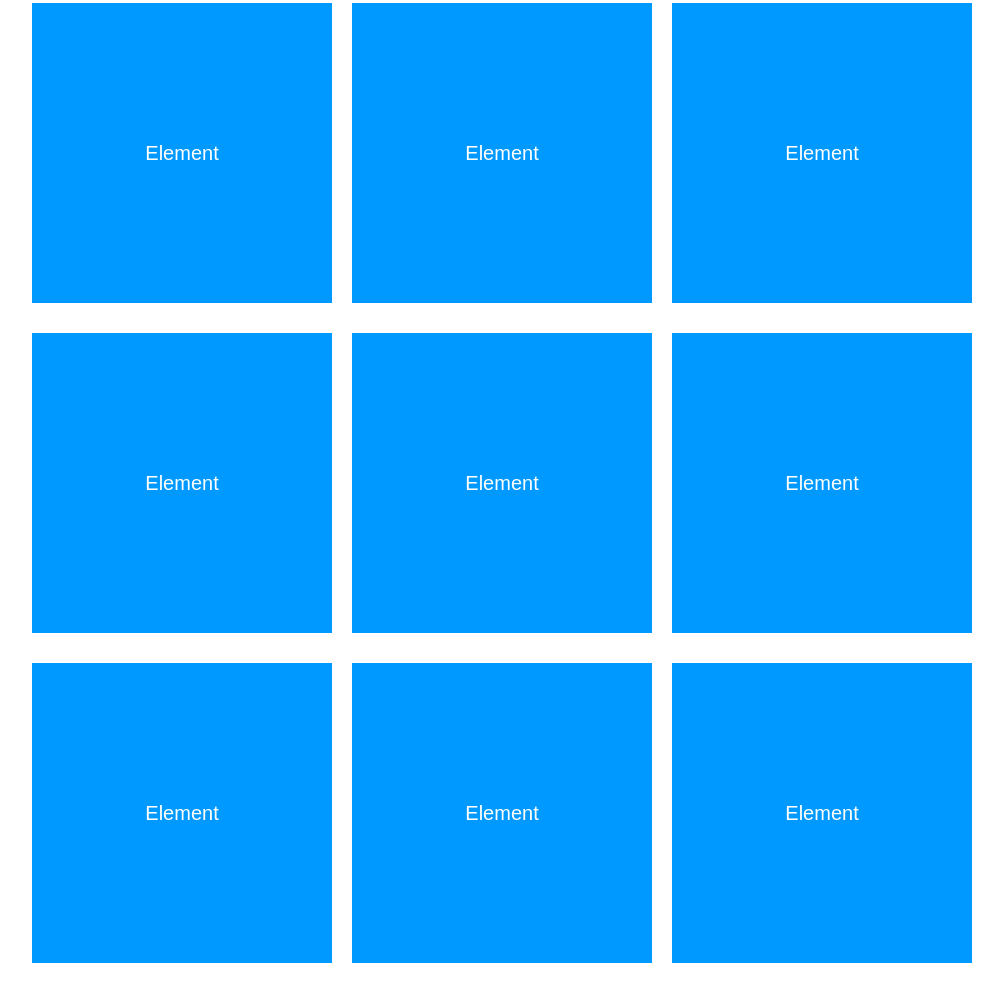
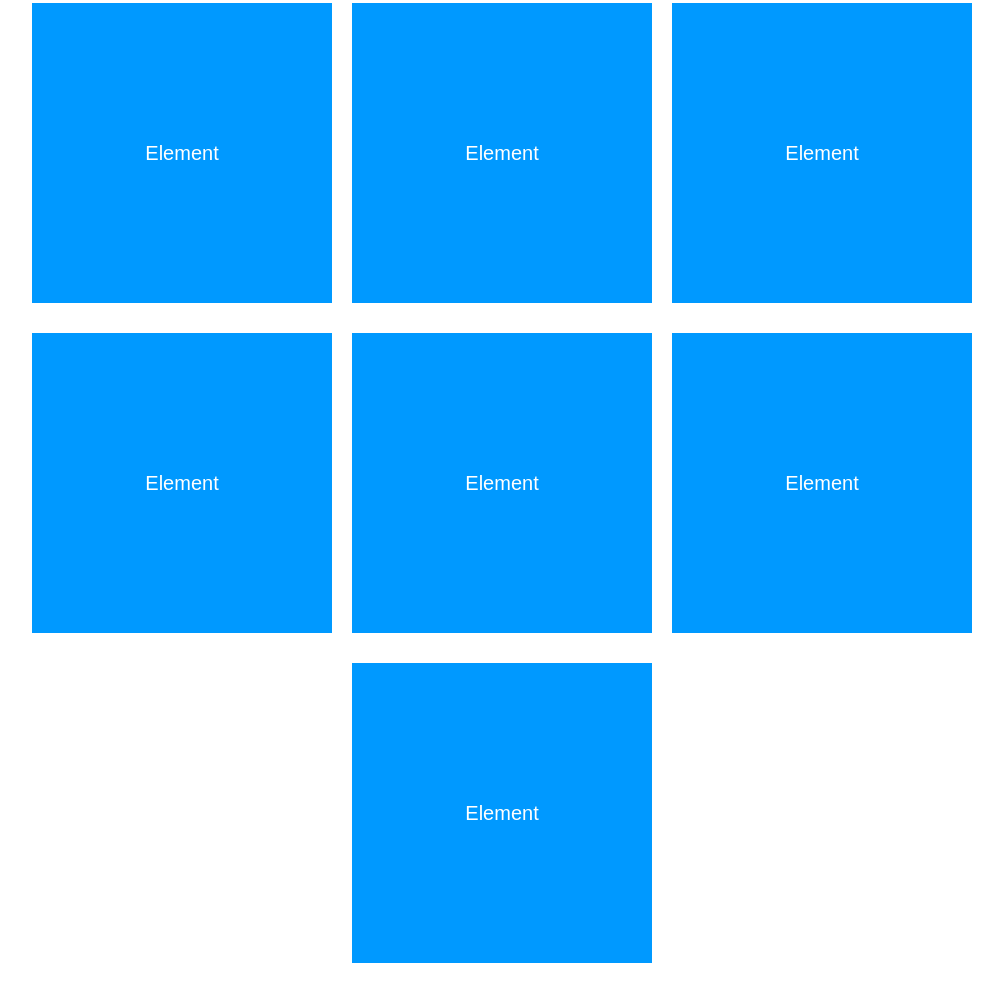
Before and after one commit to Jun5572/ScrollAnimation, a plain HTML site: page index.html in a window 1280 px wide. Shown: the part 1348-2349 px from the top of the page, without its empty margins (138-1141 px from the left). Drawn offline with Linux system fonts and the light colour scheme.

Commit message:
要素微調整

```diff
--- a/index.html
+++ b/index.html
@@ -24,8 +24,6 @@
         <div class="target">Element</div>
         <div class="target">Element</div>
         <div class="target">Element</div>
-        <div class="target">Element</div>
-        <div class="target">Element</div>
     </div>
 
     <script src="index.js"></script>
```
